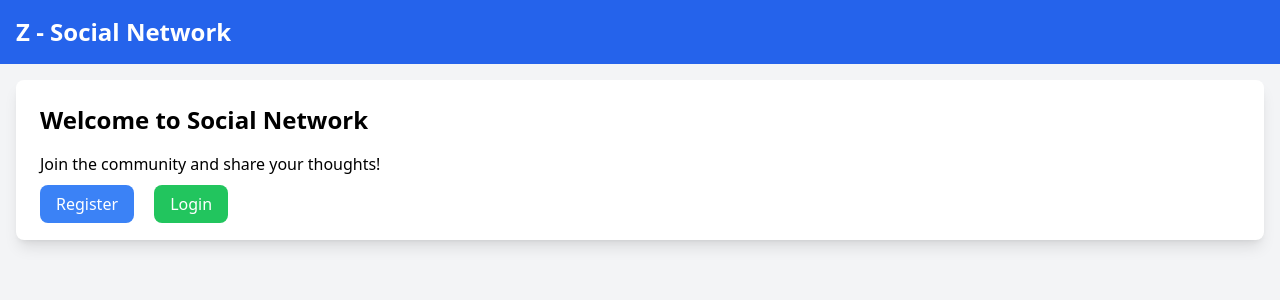
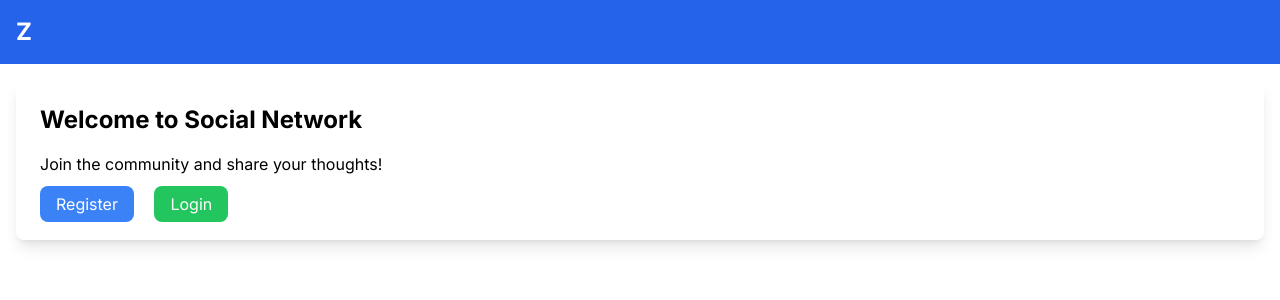
Before and after one commit to DevTroli/Z, a Django app: page / in a window 1280 px wide. Shown: the top 300 px of the page. Run offline with Django 5.2, Linux system fonts and the light colour scheme; some libraries are stand-ins or nearby versions.

Commit message:
✨ (feed): add modern UI with infinite scroll and interactions

```diff
--- a/templates/base.html
+++ b/templates/base.html
@@ -6,15 +6,48 @@
   <meta name="viewport" content="width=device-width, initial-scale=1.0">
   <title>Social Network</title>
   <script src="https://cdn.tailwindcss.com"></script>
+  <style>
+    @import url('https://fonts.googleapis.com/css2?family=Inter:wght@400;500;600;700&display=swap');
+
+    body {
+      font-family: 'Inter', sans-serif;
+    }
+
+    ::-webkit-scrollbar {
+      width: 8px;
+    }
+
+    ::-webkit-scrollbar-track {
+      background: #f1f1f1;
+    }
+
+    ::-webkit-scrollbar-thumb {
+      background: #888;
+      border-radius: 4px;
+    }
+  </style>
 </head>
 
-<body class="bg-gray-100">
+<body>
   <nav class="bg-blue-600 p-4 text-white">
-    <div class="container mx-auto">
-      <a href="/" class="text-2xl font-bold">Z - Social Network</a>
+    <div class="container mx-auto flex justify-between items-center">
+      <a href="/" class="text-2xl font-bold">Z</a>
+      <div class="flex items-center space-x-4">
+      </div>
     </div>
   </nav>
+
   <main class="container mx-auto p-4">
+    {% if messages %}
+    <div class="mb-4">
+      {% for message in messages %}
+      <div
+        class="p-4 mb-2 rounded-lg {% if message.tags == 'error' %}bg-red-100 text-red-700{% else %}bg-green-100 text-green-700{% endif %}">
+        {{ message }}
+      </div>
+      {% endfor %}
+    </div>
+    {% endif %}
     {% block content %}
     {% load static %}
     {% endblock %}
```
Also changed, not shown: templates/feed.html (added, +22 -0 lines).
